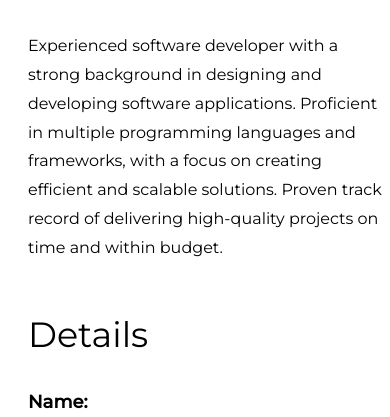
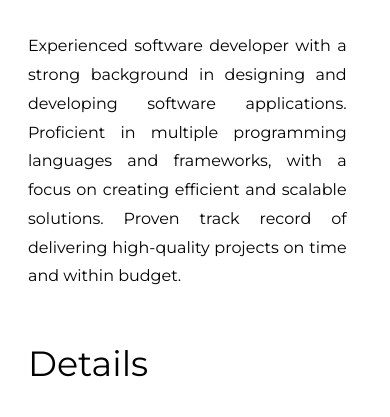
Before and after one commit to selvaganesh3m/selvaganesh3m.github.io, a plain HTML site: page index.html in a window 390 px wide. Shown: the part 683-1100 px from the top of the page. Drawn offline with Linux system fonts and the light colour scheme.

Commit message:
justified the about us description

```diff
--- a/style.css
+++ b/style.css
@@ -44,7 +44,7 @@ body {
     /* display: flex; */
     align-items: center;
     justify-content: center;
-    width: 30%;
+    width: 28%;
 }
 
 #main {
@@ -59,6 +59,8 @@ body {
 #description {
     line-height: 1.8;
     font-size: 16px;
+    text-align: justify;
+    text-justify: inter-word;
 }
 
 img {
@@ -104,7 +106,7 @@ img {
     }
 
     #about {
-        width: 100%;
+        width: 90%;
     }
 
     .footer {
@@ -116,7 +118,11 @@ img {
         padding: 23px;
 
     }
+}
 
-
-
+@media screen and (max-width: 700px) {
+    .sub-heading {
+        font-size: 18px;
+        text-align: left;
+    }
 }
```
